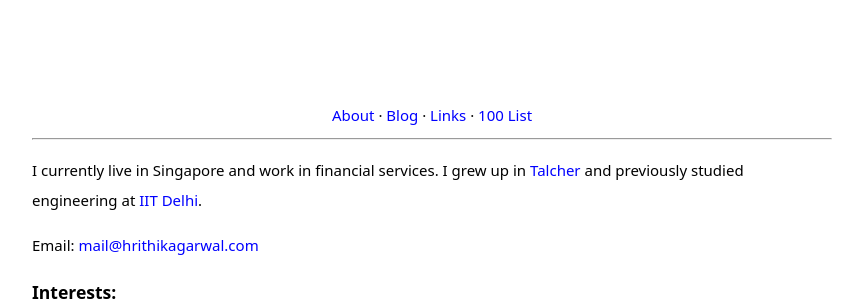
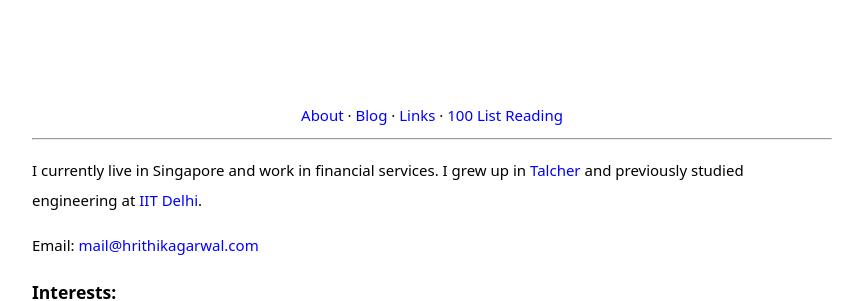
Before and after one commit to hrk-agr/hrk-agr.github.io, a Jekyll site: the page built from index.md, in a window 1280 px wide. Shown: the top 301 px of the page, without its empty margins (208-1071 px from the left). Built offline with Jekyll 4.4.1, drawn with Linux system fonts in a browser that asks for light colours.

Commit message:
Minor changes

```diff
--- a/_layouts/default.html
+++ b/_layouts/default.html
@@ -2,53 +2,61 @@
 layout: none
 ---
 
-<!DOCTYPE html>
+<!doctype html>
 <html>
     <head>
         <title>{{ page.title }}</title>
-  <link rel="stylesheet" href="{{ '/css/styles.css' | relative_url }}">
-  <link rel="stylesheet" href="{{ '/css/syntax.css' | relative_url }}">
-  <link rel="icon" href="/favicon.ico">
-  <meta name="description" content="{{ page.description }}">
-  <meta name="viewport" content="width=device-width, initial-scale=1.0">
+        <link rel="stylesheet" href="{{ '/css/styles.css' | relative_url }}" />
+        <link rel="stylesheet" href="{{ '/css/syntax.css' | relative_url }}" />
+        <link rel="icon" href="/favicon.ico" />
+        <meta name="description" content="{{ page.description }}" />
+        <meta name="viewport" content="width=device-width, initial-scale=1.0" />
 
         <script>
             window.MathJax = {
                 tex: {
-          inlineMath: [ ['$', '$'], ['\\(', '\\)'] ],
-          displayMath: [ ['$$', '$$'], ['\\[', '\\]'] ],
-          processEscapes: true
+                    inlineMath: [
+                        ["$", "$"],
+                        ["\\(", "\\)"],
+                    ],
+                    displayMath: [
+                        ["$$", "$$"],
+                        ["\\[", "\\]"],
+                    ],
+                    processEscapes: true,
                 },
                 options: {
-          skipHtmlTags: ['script', 'noscript', 'style', 'pre', 'code'],
-          ignoreHtmlClass: 'tex2jax_ignore',
-          processHtmlClass: 'tex2jax_process'
-        }
+                    skipHtmlTags: [
+                        "script",
+                        "noscript",
+                        "style",
+                        "pre",
+                        "code",
+                    ],
+                    ignoreHtmlClass: "tex2jax_ignore",
+                    processHtmlClass: "tex2jax_process",
+                },
             };
         </script>
         <script src="https://polyfill.io/v3/polyfill.min.js?features=es6"></script>
         <script src="https://cdn.jsdelivr.net/npm/mathjax@3/es5/tex-chtml.js"></script>
-
     </head>
     <body>
         <!-- Header -->
         <header>
             <nav>
                 <center>
-        <a href="/">About</a> ·
-        <a href="/blog.html">Blog</a> ·
+                    <a href="/">About</a> · <a href="/blog.html">Blog</a> ·
                     <a href="/links.html">Links</a> ·
                     <a href="/100-list.html">100 List</a>
+                    <a href="/reading.html">Reading</a>
                 </center>
             </nav>
         </header>
 
-  <hr>
+        <hr />
 
         <!-- Main Content -->
-  <main>
-    {{ content }}
-  </main>
-
+        <main>{{ content }}</main>
     </body>
 </html>
```
Lines whose indentation alone changed are shown as unchanged.
